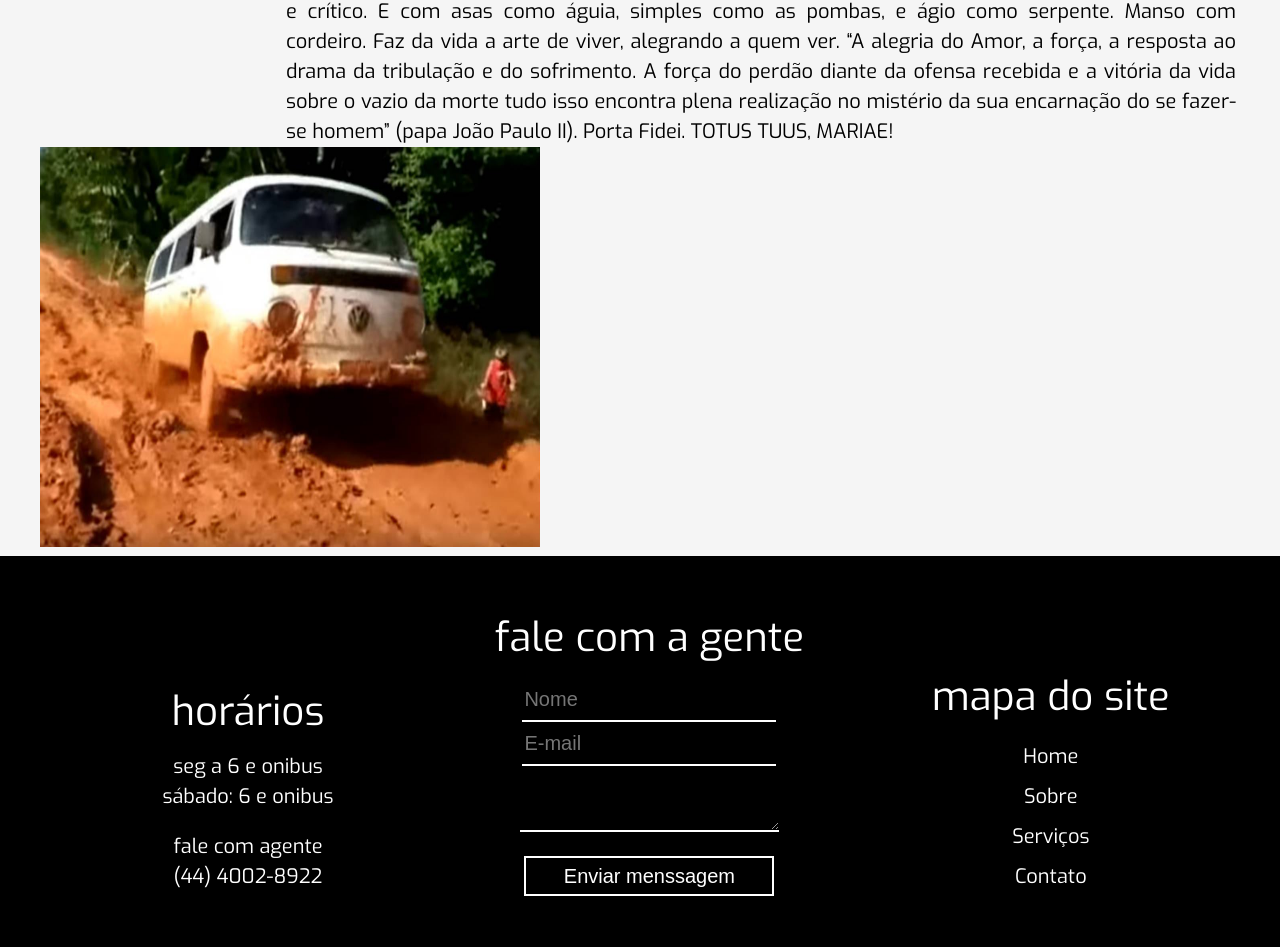
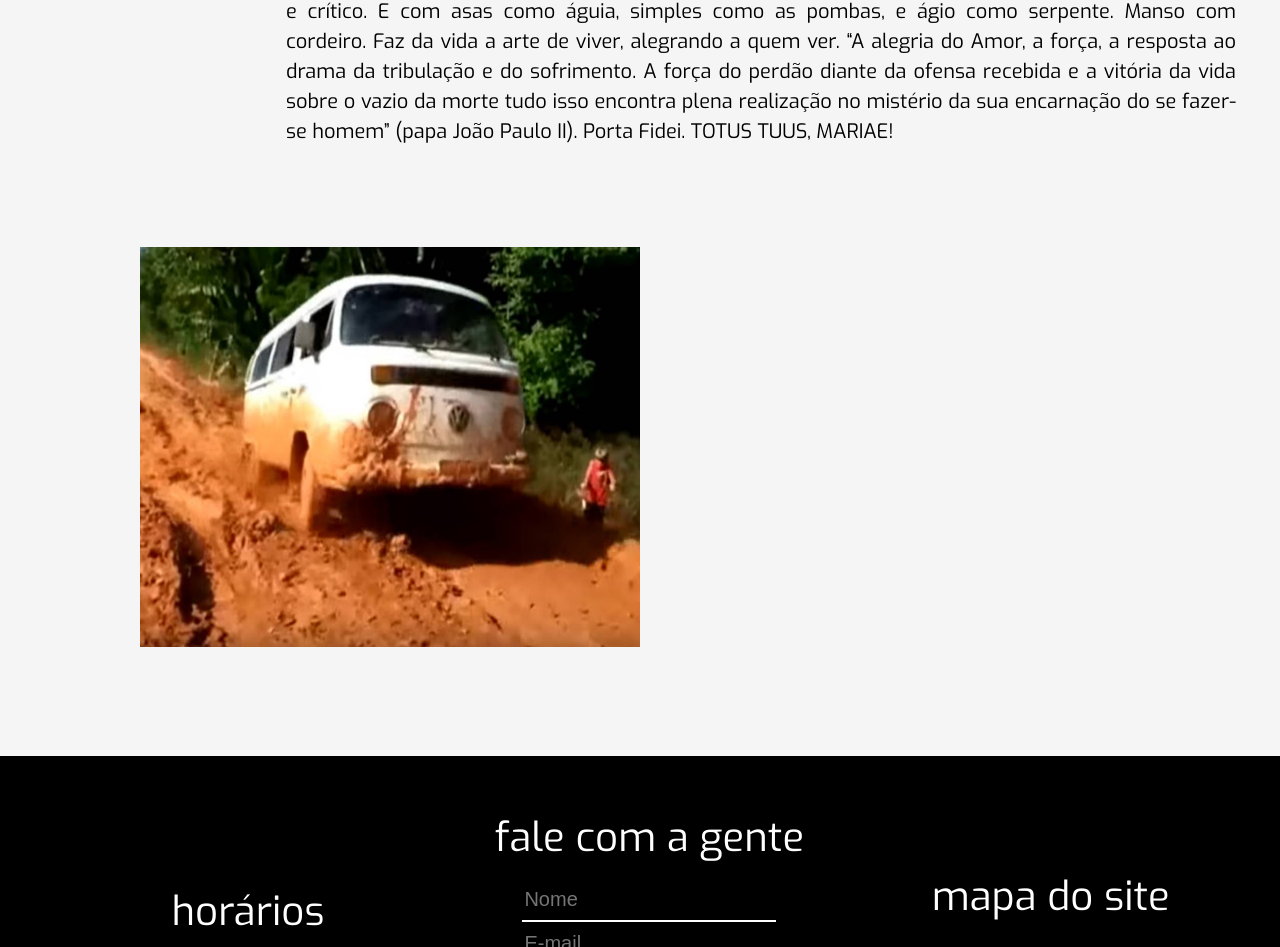
Before and after one commit to Guilherme-shiny/3ipw32-EsteticaMG, a plain HTML site: page sobre.html in a window 1280 px wide. Shown: the part 1008-1955 px from the top of the page. Drawn offline with Linux system fonts and the light colour scheme.

Commit message:
Add files via upload

```diff
--- a/css/style.css
+++ b/css/style.css
@@ -244,3 +244,6 @@ ul.sociais li a {
     border: none;
     background-color: #D9D9D9;
 }
+.mario{
+    margin: 100px;
+}
```
